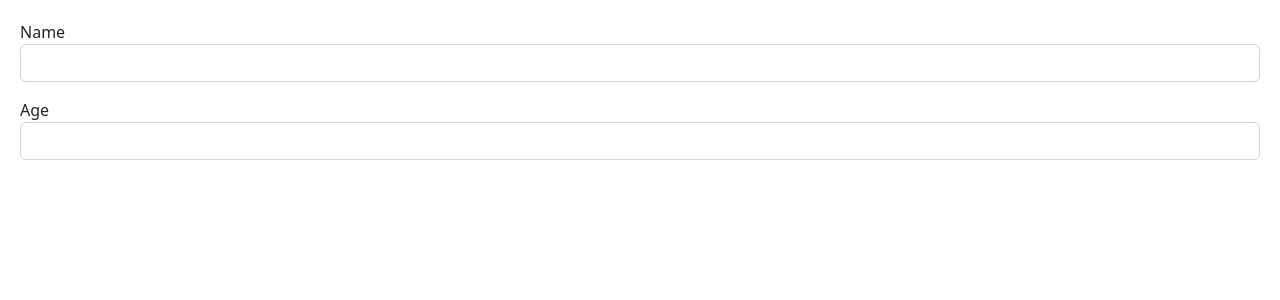
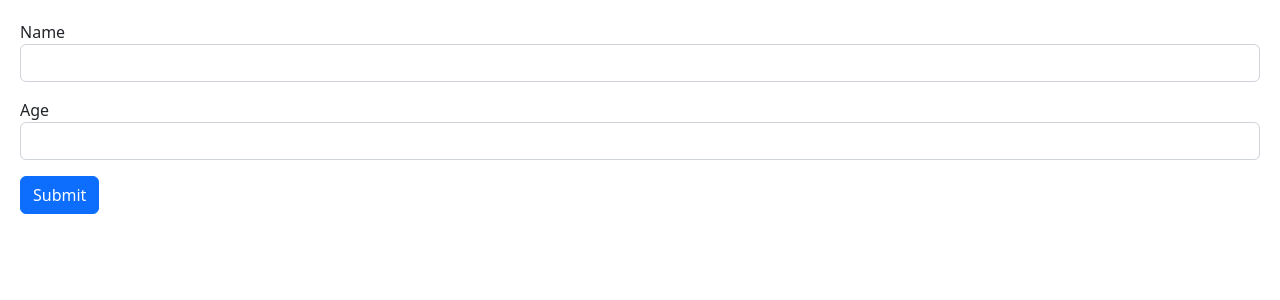
Before and after one commit to harshithgowdakt/react-vite-project, a React (Vite) app: page / in a window 1280 px wide. Shown: the top 300 px of the page. Built offline with nearby package versions, Linux system fonts and the light colour scheme.

Commit message:
handle submit

```diff
--- a/src/components/Form.tsx
+++ b/src/components/Form.tsx
@@ -1,6 +1,13 @@
+import { FormEvent } from "react";
+
 const Form = () => {
+  const handleSubmit = (event: FormEvent) => {
+    event.preventDefault();
+    console.log("Subbmited");
+  };
+
   return (
-    <form>
+    <form onSubmit={handleSubmit}>
       <div className="mb-3">
         <label htmlFor="name" className="form-lable">
           Name
@@ -13,6 +20,7 @@ const Form = () => {
         </label>
         <input type="number" className="form-control" />
       </div>
+      <button className="btn btn-primary">Submit</button>
     </form>
   );
 };
```
